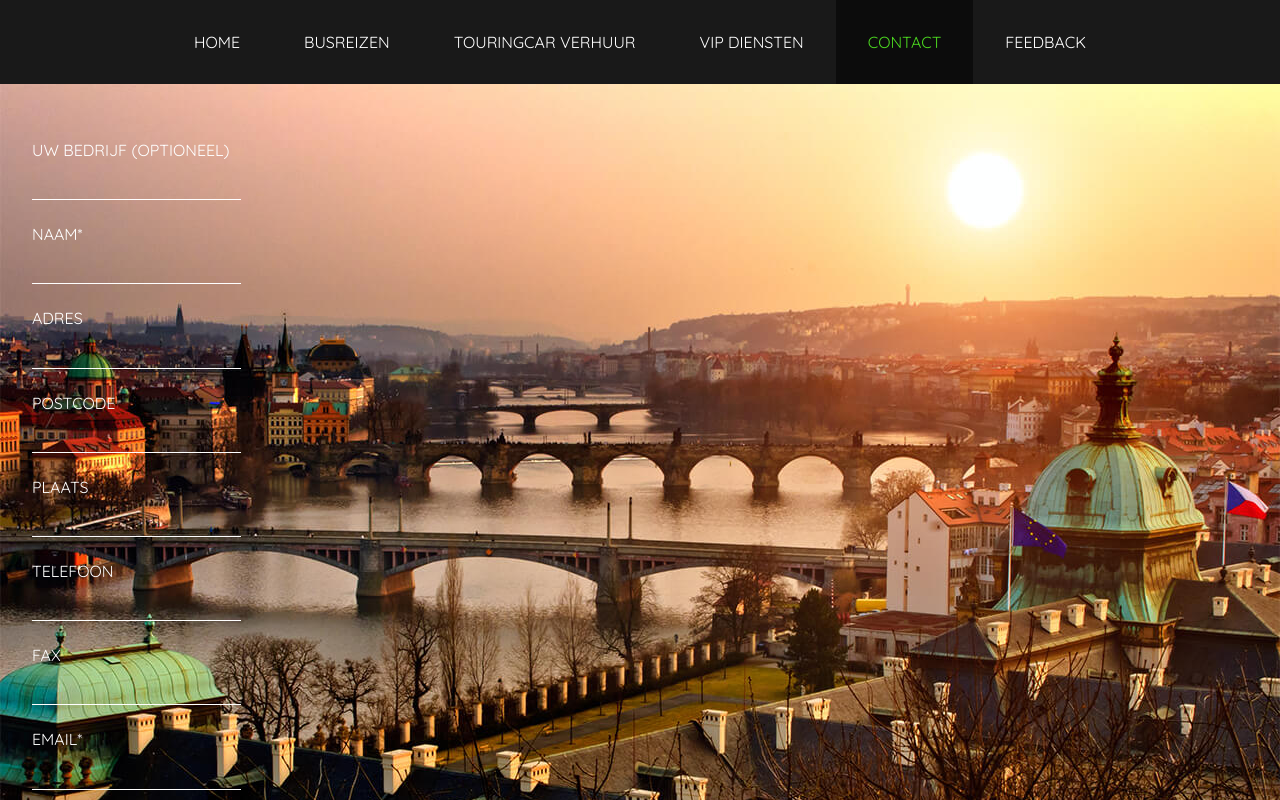
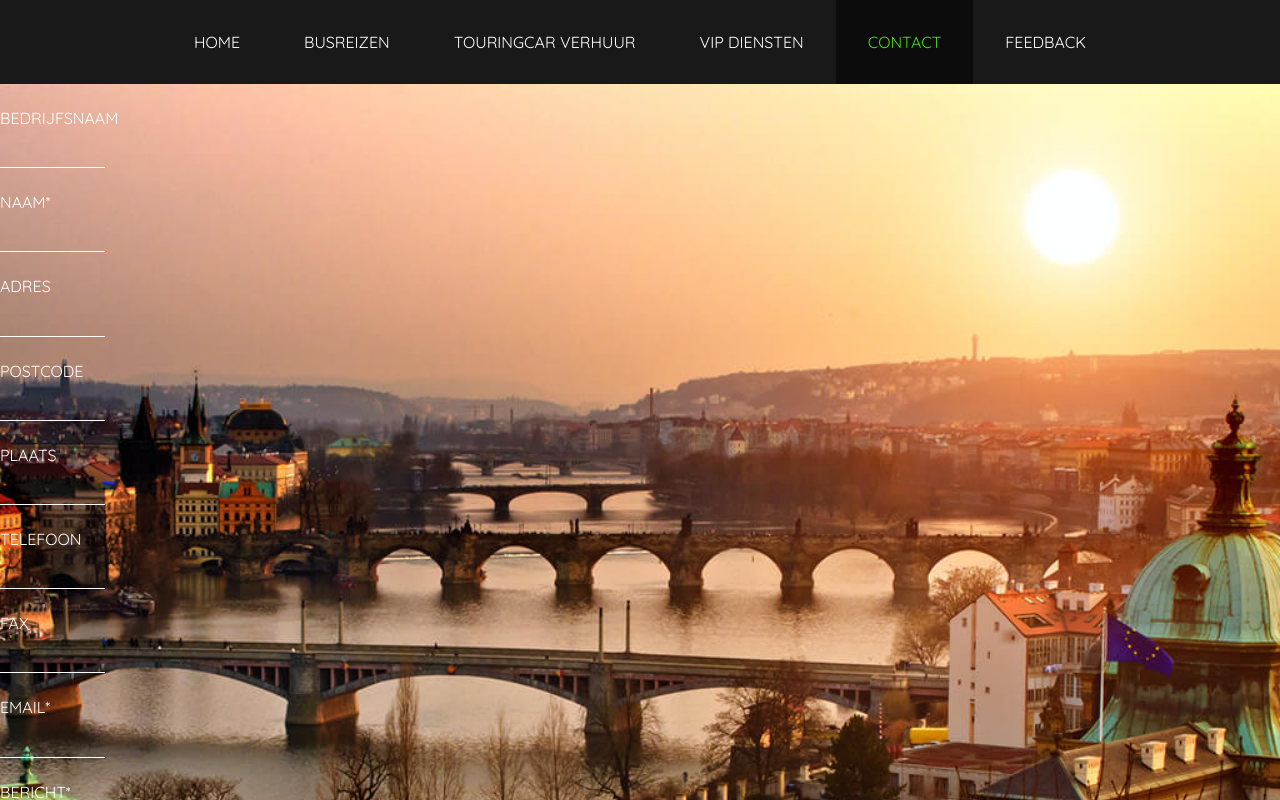
Before and after one commit to Nick-Yazdani/stipt-vervoer, a React (Create React App) app: page /contact in a window 1280 px wide. Shown: the top 800 px of the page. Built offline with nearby package versions, Linux system fonts and the light colour scheme.

Commit message:
form change

```diff
--- a/src/components/contact-form-component/contact-form.component.jsx
+++ b/src/components/contact-form-component/contact-form.component.jsx
@@ -85,9 +85,9 @@ class ContactForm extends Component {
     render() {
         return (
             <div className="form-container">
-                <div className="overlay" style={{ height: "120vh" }}>
+                <div className="overlay" style={{ height: "150vh" }}>
                     <form onSubmit={this.handleSubmit}>
-                        <FormInput name="bedrijfsnaam" type="text" text="uw bedrijf (optioneel)" handleChange={this.handleChange} value={this.state.bedrijfsnaam} />
+                        <FormInput name="bedrijfsnaam" type="text" text="bedrijfsnaam" handleChange={this.handleChange} value={this.state.bedrijfsnaam} />
                         <FormInput name="naam" type="text" text="naam*" handleChange={this.handleChange} value={this.state.naam} style={this.state.nameError ? this.state.errorStyle : null} />
                         <FormInput name="adres" type="text" text="adres" handleChange={this.handleChange} value={this.state.adres} />
                         <FormInput name="postcode" type="text" text="postcode" handleChange={this.handleChange} value={this.state.postcode} />
@@ -100,7 +100,7 @@ class ContactForm extends Component {
                             <textarea name="bericht" type="text" onChange={this.handleChange} value={this.state.bericht} style={this.state.berichtError ? this.state.textareaErrorStyle : null}></textarea>
                         </div>
                         <div className="button-control">
-                            <button>verzenden</button>
+                            <button style={{width: "100%"}}>verzenden</button>
                         </div>
                     </form>
                 </div>
--- a/src/components/contact-form-component/contact-form.component.styles.css
+++ b/src/components/contact-form-component/contact-form.component.styles.css
@@ -5,18 +5,19 @@
     color: white;
     text-transform: uppercase;
     background: url('../../images/Praag-1.jpg') no-repeat center center/cover;
-
+    height: 150vh;
 }
 
 form {
     display: flex;
     flex-direction: column;
-    padding: 2rem;
+    height: 100%;
+    width: 50%;
 }
 
 .button-control {
     text-align: center;
-    padding: 1rem;
+    padding: 2rem;
 }
 
 .text-control {
--- a/src/components/footer-component/footer.component.jsx
+++ b/src/components/footer-component/footer.component.jsx
@@ -22,7 +22,7 @@ const Footer = () => {
             <div className="fb-logo">
             <FacebookLogo className="fb" onClick={() => window.open("https://www.facebook.com/stiptvervoer", '_blank')}/>
             </div>
-            <div className="contact">
+            <div className="contact-details">
 
                 <div className="contact-container">
                     <div>
--- a/src/components/footer-component/footer.component.styles.css
+++ b/src/components/footer-component/footer.component.styles.css
@@ -32,12 +32,12 @@ footer {
     opacity: 1.3;
 }
 
-.contact span {
+.contact-details span {
     display: block;
     padding: 0.4rem;
 }
 
-.contact {
+.contact-details {
     margin-top: auto;
     margin-bottom: auto;
 }
--- a/src/components/overlay-component/overlay.styles.css
+++ b/src/components/overlay-component/overlay.styles.css
@@ -1,6 +1,6 @@
 .overlay {
     z-index: 1;
-    height: 100%;
+    height: 100vh;
     background-color: rgba(0, 0, 0, 0.6);
     width: 100%;
     display: flex;
--- a/src/pages/Contact.jsx
+++ b/src/pages/Contact.jsx
@@ -2,13 +2,14 @@ import React from 'react';
 import Helmet from 'react-helmet';
 
 import ContactForm from '../components/contact-form-component/contact-form.component';
+import './Contact.styles.css';
 
 const Contact = ({ title }) => {
     return (
-        <React.Fragment>
-            <Helmet><title>{title}</title></Helmet>
-            <ContactForm />
-        </React.Fragment>
+            <div className="contact">
+                <Helmet><title>{title}</title></Helmet>
+                <ContactForm />
+        </div>
     );
 }
 
--- a/src/pages/Contact.styles.css
+++ b/src/pages/Contact.styles.css
@@ -0,0 +1,5 @@
+.contact {
+    background: url('../images/Praag-1.jpg') no-repeat center center/cover;
+    height: 150vh;
+    width: 100%;
+}
```
